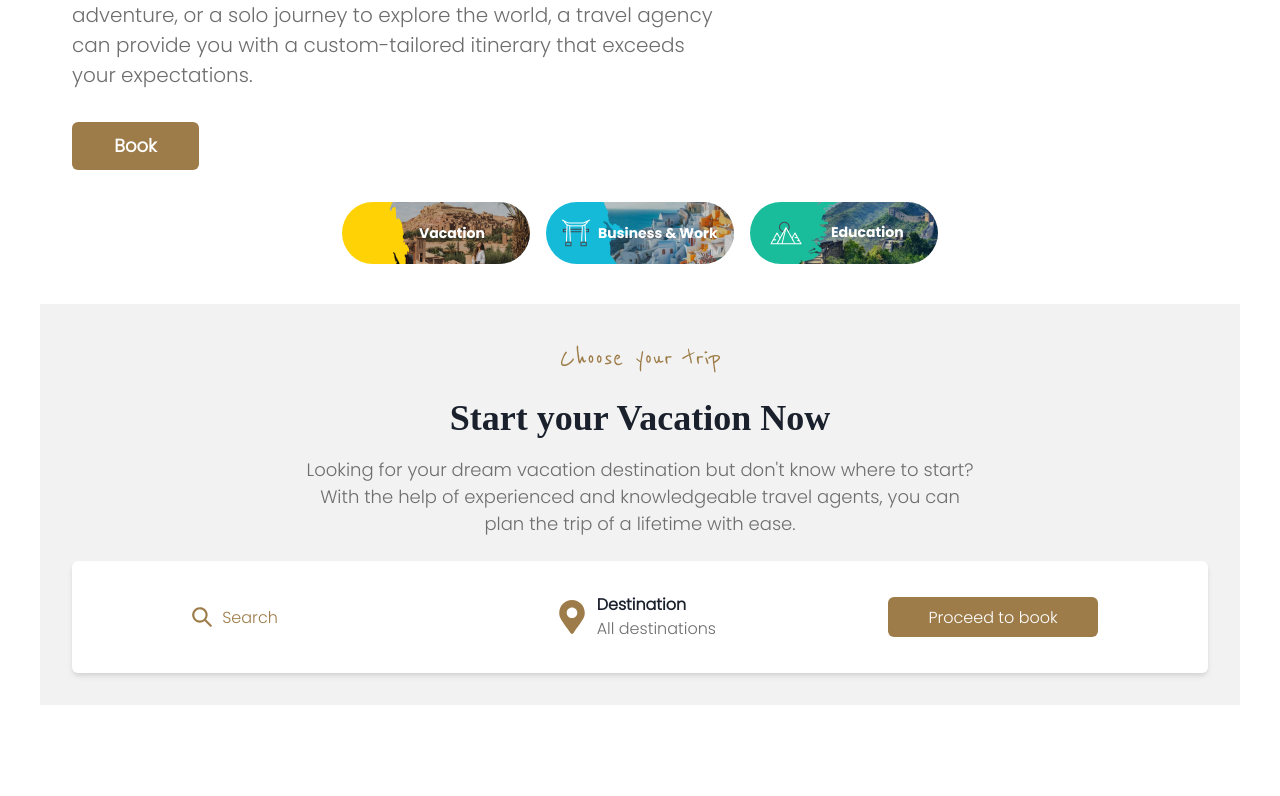
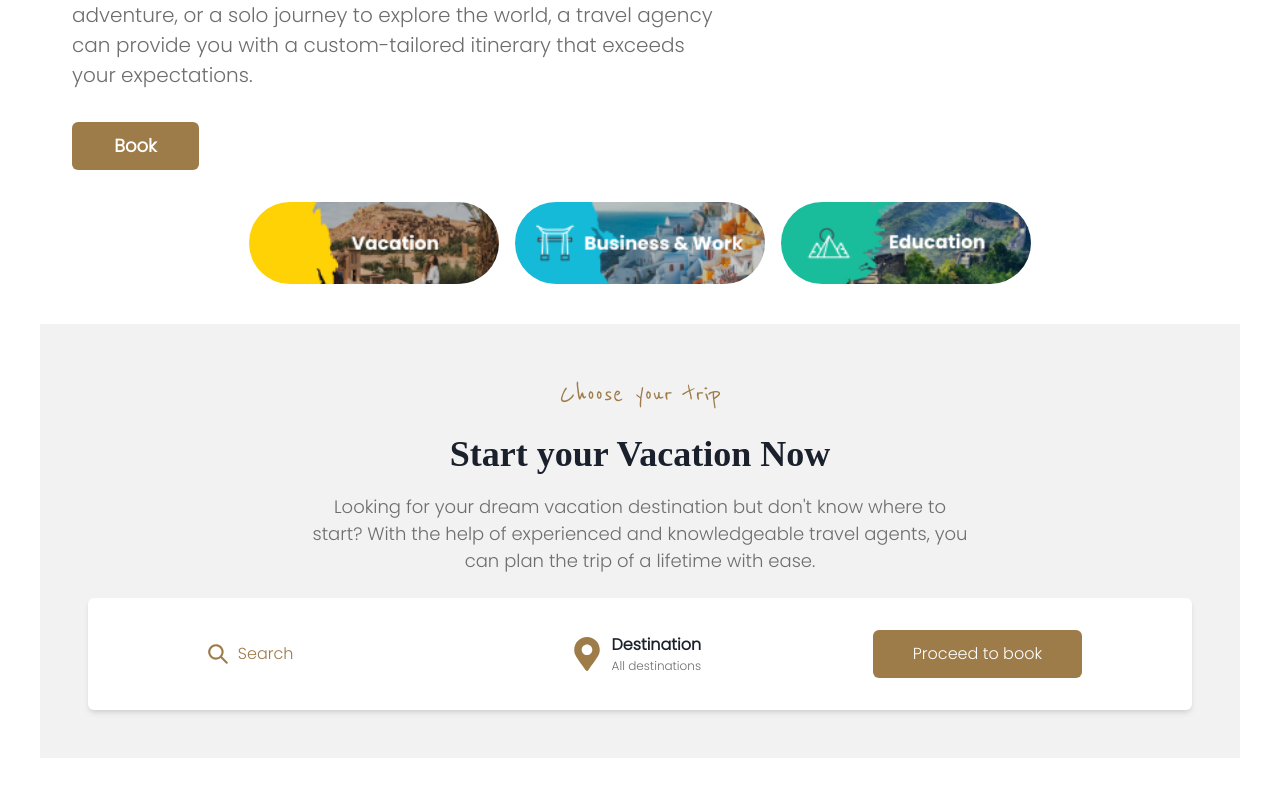
Before and after one commit to Olasupotomiwa/Auguri, a React (Create React App) app: page / in a window 1280 px wide. Shown: the part 997-1793 px from the top of the page. Before the commit the page ends 1742 px from the top, so only its background shows below. Built offline with nearby package versions, Linux system fonts and the light colour scheme; a web font is replaced by a local one.

Commit message:
Adjust tripoptions size on mobile

```diff
--- a/src/Homepage/SearchPanel.js
+++ b/src/Homepage/SearchPanel.js
@@ -1,10 +1,12 @@
-import { Box, Flex, Heading, Text, Input, Button, Icon, InputGroup, InputLeftElement, HStack } from "@chakra-ui/react";
+import { Box, Flex, Heading, Text, Input, Button, Icon, InputGroup, InputLeftElement, HStack , useBreakpointValue } from "@chakra-ui/react";
 import { SearchIcon } from '@chakra-ui/icons';
 import { FaMapMarkerAlt} from 'react-icons/fa';
 
 const VacationSection = () => {
+
+  const isMobile = useBreakpointValue({ base: true, md: false });
   return (
-    <Box bg="#f2f2f2" p={8} my={10} fontFamily={"Poppins"}>
+    <Box bg="#f2f2f2" p={12} my={10} fontFamily={"Poppins"}>
       <Box textAlign="center" mb={6}>
         <Text fontSize="30px" color="#9D7C49" fontFamily={"Reenie Beanie"}>
           Choose your trip
@@ -19,11 +21,18 @@ const VacationSection = () => {
         </Text>
         </Box>
       </Box>
+
+      <Box>
       <Box bg="white" p={8} borderRadius="md" boxShadow="md">
-        <Flex direction={{ base: "column", md: "row" }} align={{ base: "center", md: "center" }} justify={{ base: "center", md: "space-around" }} gap={4}>
+        <Flex
+          direction='row'
+          align="center"
+          justify={{ base: "center", md: "space-around" }}
+          gap={4}
+        >
           <InputGroup w={'200px'}>
             <InputLeftElement pointerEvents="none">
-              <Icon as={SearchIcon} color="#9D7C49" fontSize={"20px"}  />
+              <Icon as={SearchIcon} color="#9D7C49" fontSize={"20px"} />
             </InputLeftElement>
             <Input
               type="text"
@@ -37,10 +46,27 @@ const VacationSection = () => {
           <HStack>
             <Icon as={FaMapMarkerAlt} color="#9D7C49" fontSize={"34px"} />
             <Box>
-            <Text fontWeight={"600"}>Destination</Text>
-            <Text color={"#6E6E6E"}>All destinations</Text>
+              <Text fontWeight={"600"}>Destination</Text>
+              <Text color={"#6E6E6E"} fontSize={"12px"}>All destinations</Text>
             </Box>
           </HStack>
+          {!isMobile && (
+            <Button
+              color={"white"}
+              bg={"#9D7C49"}
+              variant="solid"
+              fontWeight={"400"}
+              size="md"
+              px={10}
+              py={6}
+            >
+              Proceed to book
+            </Button>
+          )}
+        </Flex>
+      </Box>
+      {isMobile && (
+        <Box display="flex" justifyContent="center" mt={4}>
           <Button
             color={"white"}
             bg={"#9D7C49"}
@@ -48,11 +74,13 @@ const VacationSection = () => {
             fontWeight={"400"}
             size="md"
             px={10}
+            py={6}
           >
             Proceed to book
           </Button>
-        </Flex>
-      </Box>
+        </Box>
+      )}
+    </Box>
     </Box>
   );
 };
--- a/src/Homepage/TripOptions.js
+++ b/src/Homepage/TripOptions.js
@@ -29,7 +29,7 @@ const TripOptions = () => {
 
 const ImageBox = ({ imageSrc }) => (
   <Box>
-    <Image src={imageSrc} w={"188px"} objectFit={"cover"} borderRadius="full" />
+    <Image src={imageSrc} w={{base: '160px', md: '250px'}} objectFit={"cover"} borderRadius="full" />
   </Box>
 );
 
```
